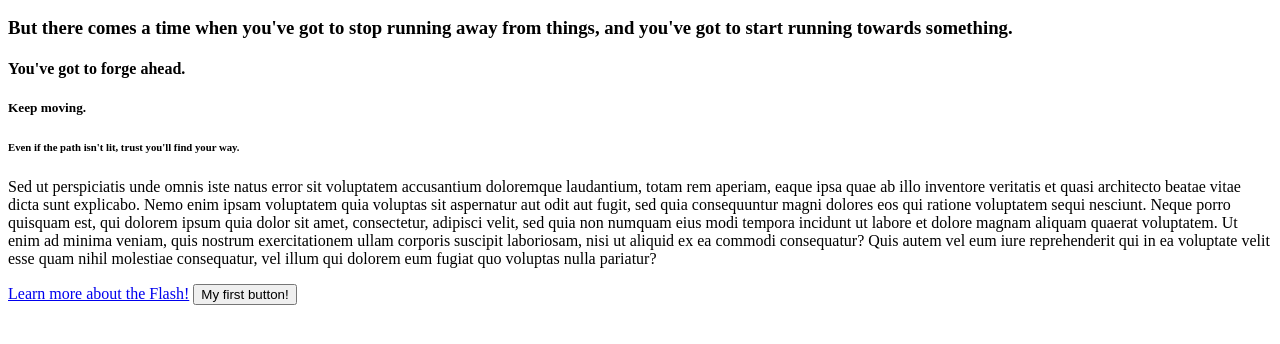
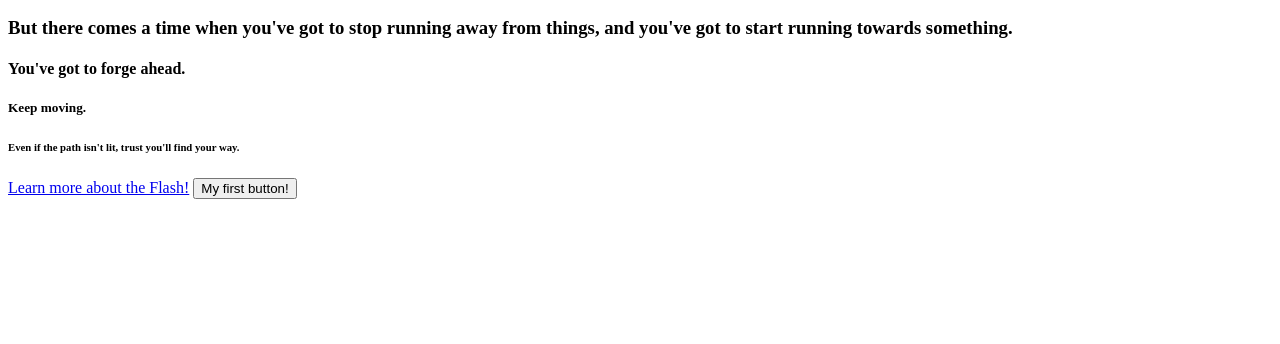
Before and after one commit to profduality/wk5-html-1, a plain HTML site: page index.html in a window 1280 px wide. Shown: the part 422-766 px from the top of the page. Drawn offline with Linux system fonts and the light colour scheme.

Commit message:
Removed the lorem ipsum

```diff
--- a/index.html
+++ b/index.html
@@ -11,7 +11,6 @@
 <h4>You've got to forge ahead.</h4>
 <h5>Keep moving.</h5>
 <h6>Even if the path isn't lit, trust you'll find your way.</h6>
-<p>Sed ut perspiciatis unde omnis iste natus error sit voluptatem accusantium doloremque laudantium, totam rem aperiam, eaque ipsa quae ab illo inventore veritatis et quasi architecto beatae vitae dicta sunt explicabo. Nemo enim ipsam voluptatem quia voluptas sit aspernatur aut odit aut fugit, sed quia consequuntur magni dolores eos qui ratione voluptatem sequi nesciunt. Neque porro quisquam est, qui dolorem ipsum quia dolor sit amet, consectetur, adipisci velit, sed quia non numquam eius modi tempora incidunt ut labore et dolore magnam aliquam quaerat voluptatem. Ut enim ad minima veniam, quis nostrum exercitationem ullam corporis suscipit laboriosam, nisi ut aliquid ex ea commodi consequatur? Quis autem vel eum iure reprehenderit qui in ea voluptate velit esse quam nihil molestiae consequatur, vel illum qui dolorem eum fugiat quo voluptas nulla pariatur?</p>
 <a href="https://en.wikipedia.org/wiki/The_Flash_(2014_TV_series)"> Learn more about the Flash!</a>
 <button> My first button! </button>
 </body>
```
